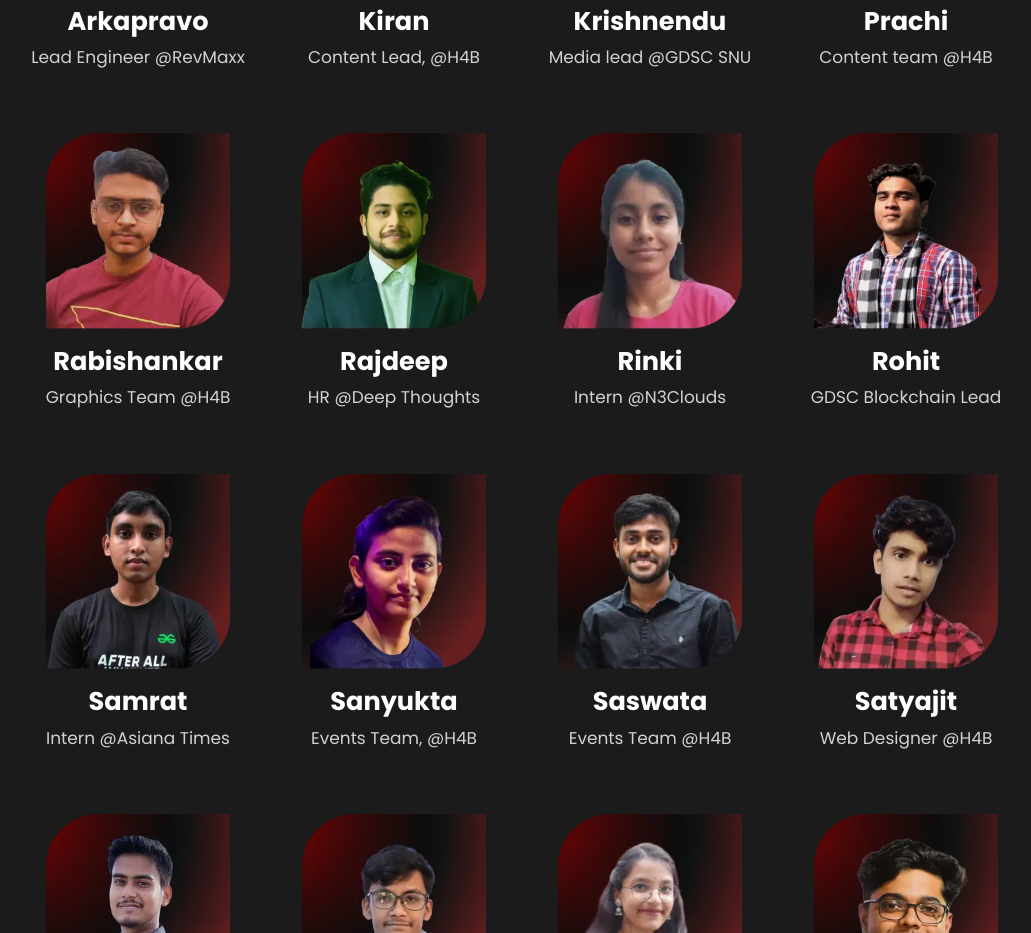
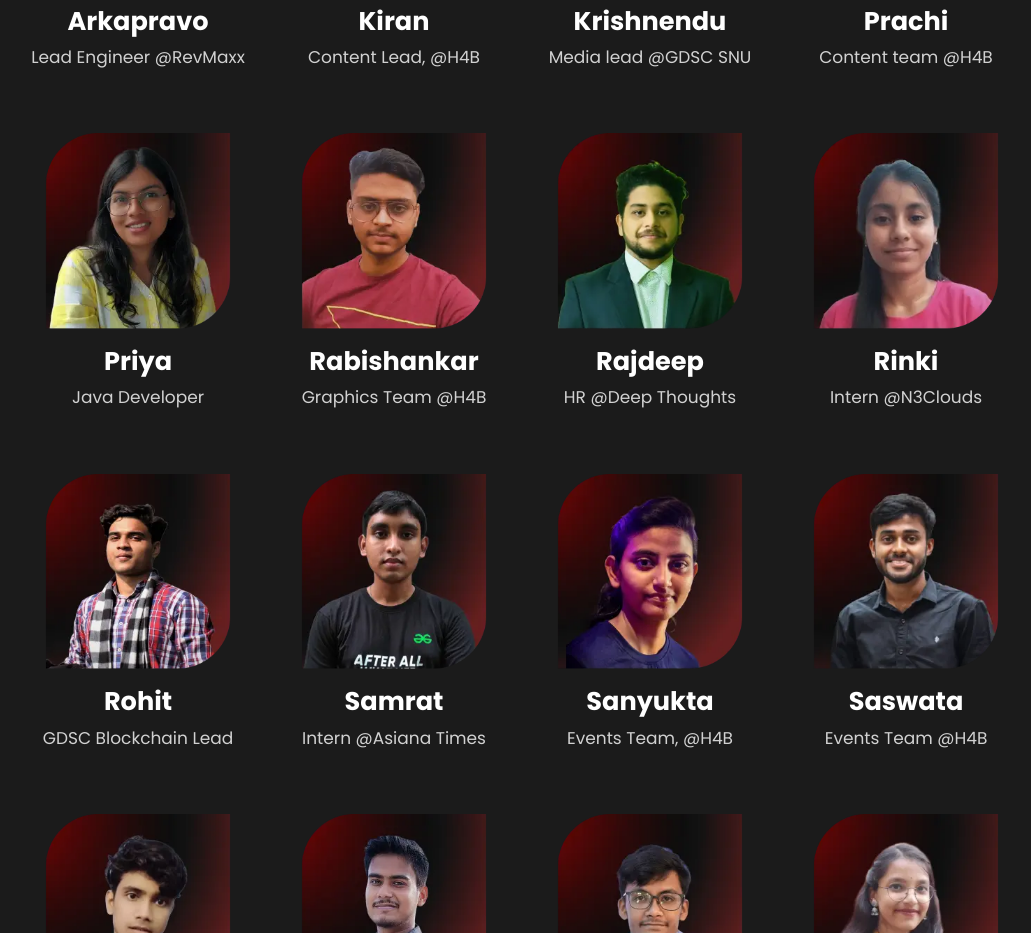
Before and after one commit to hack4bengal/s3, a React (Vite) app: page /team in a window 1280 px wide. Shown: the part 2680-3613 px from the top of the page, without its empty margins (118-1149 px from the left). Built offline with nearby package versions, Linux system fonts and the light colour scheme.

Commit message:
fix(teams): added new member

```diff
--- a/src/assets/data/TeamContent.js
+++ b/src/assets/data/TeamContent.js
@@ -27,6 +27,7 @@ import swarup from "../images/TeamCardImages/swarup.webp";
 import tamal from "../images/TeamCardImages/tamal.webp";
 import tushar from "../images/TeamCardImages/tushar.webp";
 import utkarsh from "../images/TeamCardImages/utkarsh.webp";
+import priya from "../images/TeamCardImages/priya.webp";
 
 const teamMember = {
   organizers: [
@@ -197,6 +198,13 @@ const teamMember = {
       twitter: "https://twitter.com/KaiAlan_",
     },
     {
+      img: priya,
+      name: "Priya",
+      title: "Java Developer",
+      linkedIn: "https://www.linkedin.com/in/priya-singh-271488222/",
+      twitter: "https://x.com/PriyaSi77289347",
+    },
+    {
       img: aditya,
       name: "Aditya",
       title: "Marketing @autopilott.co",
```
Also changed, not shown: src/assets/images/TeamCardImages/priya.webp (added).
